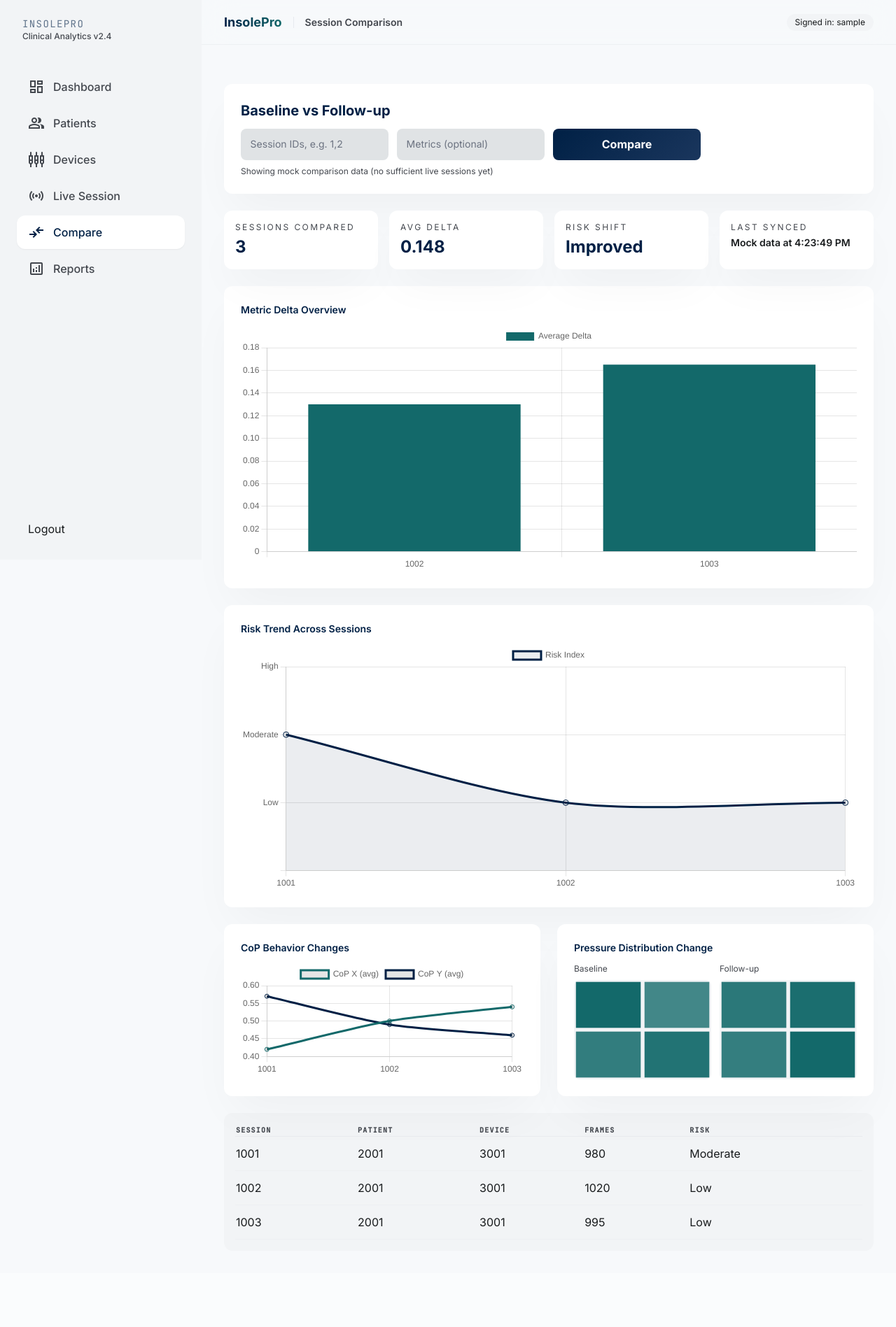
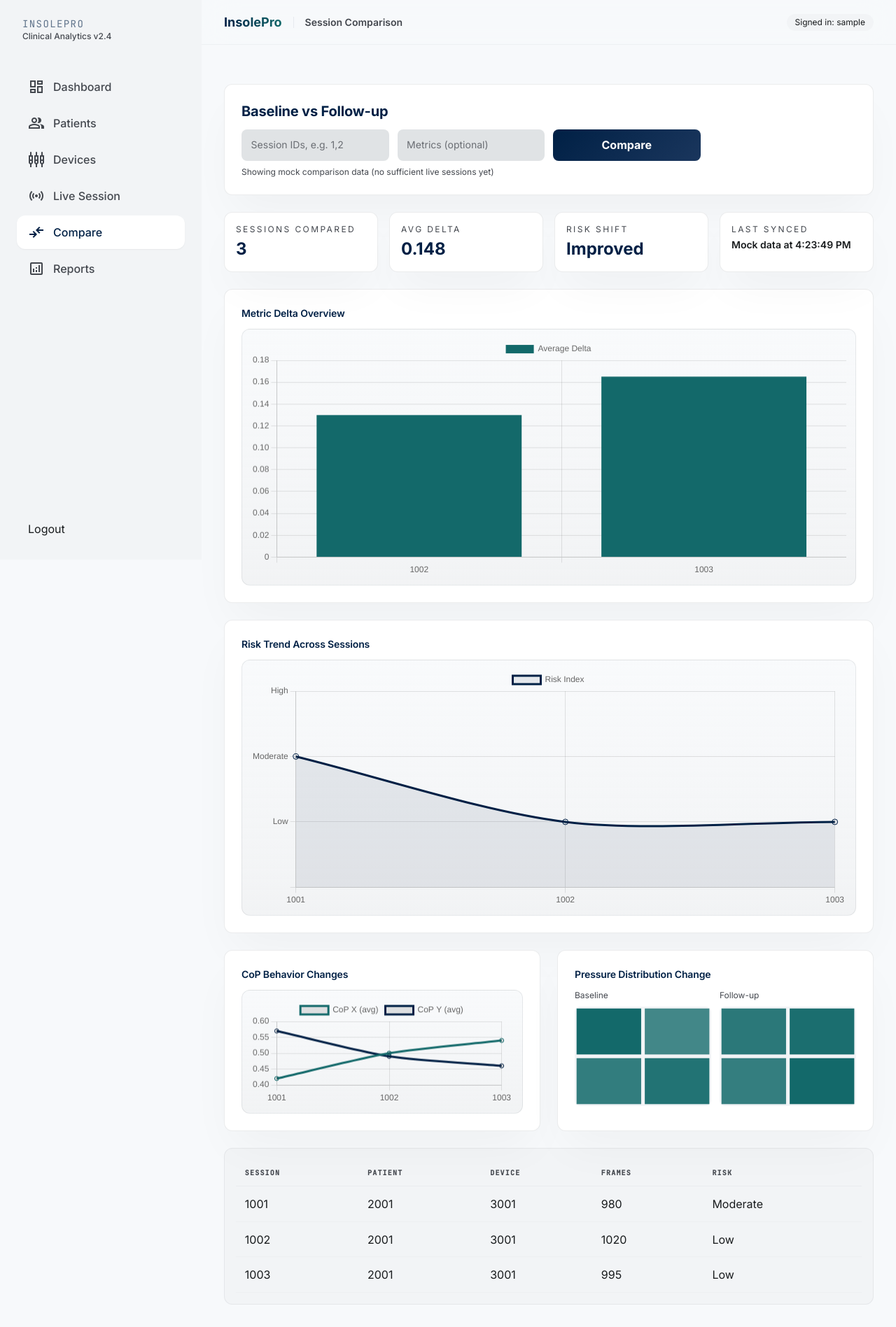
Before and after one commit to kaipokrandt/capstoneproject, a Django app: page /app/sessions/compare/ in a window 1280 px wide. Shown: the whole page at 70% size. Before the commit the page ends 1772 px from the top, so only its background shows below. Run offline with Django 5.2, Linux system fonts and the light colour scheme; the visitor is signed in with stand-in values (Sample User, id 1); data that the repository does not hold is empty; some libraries are stand-ins or nearby versions.

Commit message:
Ready for user testing and feedback.

```diff
--- a/wbs/wbs/static/wbs/ui_scheme.css
+++ b/wbs/wbs/static/wbs/ui_scheme.css
@@ -2,12 +2,14 @@
 .ca-card {
   background: #ffffff;
   border-radius: 0.75rem;
+  border: 1px solid rgba(116, 119, 127, 0.14);
   box-shadow: 0 32px 64px -12px rgba(25, 28, 30, 0.04);
 }
 
 .ca-subtle {
   background: #f2f4f6;
   border-radius: 0.75rem;
+  border: 1px solid rgba(116, 119, 127, 0.1);
 }
 
 .ca-title-kicker {
@@ -26,11 +28,17 @@
   padding: 0.65rem 0.85rem;
   font-size: 0.875rem;
   color: #191c1e;
+  transition: box-shadow 0.15s ease, background 0.15s ease;
+}
+
+.ca-input::placeholder {
+  color: rgba(67, 71, 78, 0.75);
 }
 
 .ca-input:focus {
   outline: none;
   box-shadow: 0 0 0 2px rgba(0, 32, 69, 0.10);
+  background: #eceef0;
 }
 
 .ca-btn-primary {
@@ -40,6 +48,12 @@
   border-radius: 0.5rem;
   padding: 0.65rem 0.95rem;
   font-weight: 700;
+  transition: transform 0.12s ease, box-shadow 0.12s ease, filter 0.12s ease;
+}
+
+.ca-btn-primary:hover {
+  filter: brightness(1.03);
+  box-shadow: 0 10px 18px -12px rgba(0, 32, 69, 0.45);
 }
 
 .ca-btn-secondary {
@@ -49,6 +63,11 @@
   border-radius: 0.5rem;
   padding: 0.65rem 0.95rem;
   font-weight: 600;
+  transition: transform 0.12s ease, background 0.12s ease;
+}
+
+.ca-btn-secondary:hover {
+  background: #e0e3e5;
 }
 
 .ca-btn-danger {
@@ -58,6 +77,17 @@
   border-radius: 0.5rem;
   padding: 0.65rem 0.95rem;
   font-weight: 700;
+  transition: transform 0.12s ease, filter 0.12s ease;
+}
+
+.ca-btn-danger:hover {
+  filter: brightness(1.04);
+}
+
+.ca-btn-primary:active,
+.ca-btn-secondary:active,
+.ca-btn-danger:active {
+  transform: translateY(1px);
 }
 
 .ca-table thead th {
@@ -66,13 +96,48 @@
   letter-spacing: 0.12em;
   text-transform: uppercase;
   color: #43474e;
+  padding: 0.7rem 0.8rem;
 }
 
 .ca-table tbody tr {
   border-top: 1px solid rgba(116, 119, 127, 0.15);
 }
 
+.ca-table tbody td {
+  padding: 0.8rem;
+  vertical-align: middle;
+}
+
 .ca-empty {
   color: #43474e;
   font-size: 0.875rem;
 }
+
+.ca-card h3,
+.ca-card h4 {
+  letter-spacing: -0.01em;
+}
+
+.ca-metric {
+  font-family: "JetBrains Mono", monospace;
+  color: #002045;
+}
+
+.ca-chart-surface {
+  background: linear-gradient(180deg, rgba(247, 249, 251, 0.8) 0%, rgba(236, 238, 240, 0.7) 100%);
+  border: 1px solid rgba(116, 119, 127, 0.14);
+  border-radius: 0.75rem;
+  padding: 0.75rem;
+}
+
+.ca-status-ok {
+  color: #13696a;
+}
+
+.ca-status-warn {
+  color: #9a6700;
+}
+
+.ca-status-danger {
+  color: #ba1a1a;
+}
--- a/wbs/wbs/templates/wbs/pages/patients.html
+++ b/wbs/wbs/templates/wbs/pages/patients.html
@@ -42,15 +42,15 @@
       </div>
       <div class="ca-subtle p-3">
         <p class="ca-title-kicker mb-1">Session History</p>
-        <ul id="patient-session-history" class="text-xs text-on-surface-variant space-y-1"></ul>
+        <ul id="patient-session-history" class="list-none text-xs text-on-surface-variant space-y-1"></ul>
       </div>
       <div class="ca-subtle p-3">
         <p class="ca-title-kicker mb-1">Stored Reports</p>
-        <ul id="patient-reports-history" class="text-xs text-on-surface-variant space-y-1"></ul>
+        <ul id="patient-reports-history" class="list-none text-xs text-on-surface-variant space-y-1"></ul>
       </div>
       <div class="ca-subtle p-3">
         <p class="ca-title-kicker mb-1">Annotation History</p>
-        <ul id="patient-annotation-history" class="text-xs text-on-surface-variant space-y-1"></ul>
+        <ul id="patient-annotation-history" class="list-none text-xs text-on-surface-variant space-y-1"></ul>
       </div>
       <div class="ca-subtle p-3">
         <p class="ca-title-kicker mb-1">Associated Metrics</p>
--- a/wbs/wbs/templates/wbs/pages/sessions_compare.html
+++ b/wbs/wbs/templates/wbs/pages/sessions_compare.html
@@ -33,16 +33,22 @@
 </div>
 <div class="ca-card p-6">
   <h4 class="text-sm font-semibold text-primary mb-3">Metric Delta Overview</h4>
-  <canvas id="delta-chart" height="120"></canvas>
+  <div class="ca-chart-surface">
+    <canvas id="delta-chart" height="120"></canvas>
+  </div>
 </div>
 <div class="ca-card p-6">
   <h4 class="text-sm font-semibold text-primary mb-3">Risk Trend Across Sessions</h4>
-  <canvas id="risk-chart" height="120"></canvas>
+  <div class="ca-chart-surface">
+    <canvas id="risk-chart" height="120"></canvas>
+  </div>
 </div>
 <div class="grid grid-cols-1 lg:grid-cols-2 gap-6">
   <div class="ca-card p-6">
     <h4 class="text-sm font-semibold text-primary mb-3">CoP Behavior Changes</h4>
-    <canvas id="cop-behavior-chart" height="120"></canvas>
+    <div class="ca-chart-surface">
+      <canvas id="cop-behavior-chart" height="120"></canvas>
+    </div>
   </div>
   <div class="ca-card p-6">
     <h4 class="text-sm font-semibold text-primary mb-3">Pressure Distribution Change</h4>
```
Also changed, not shown: wbs/wbs/templates/wbs/pages/sessions_live.html (+7 -3 lines).
